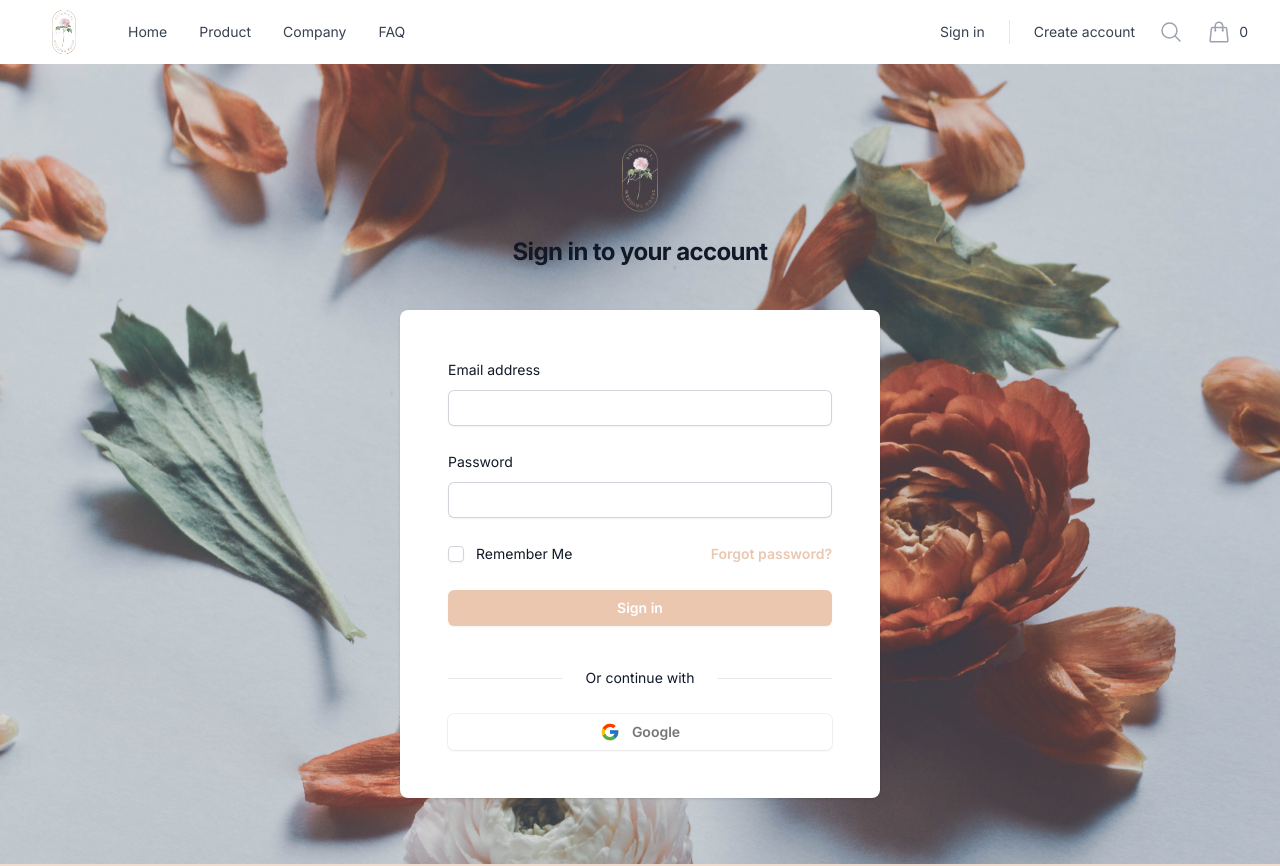
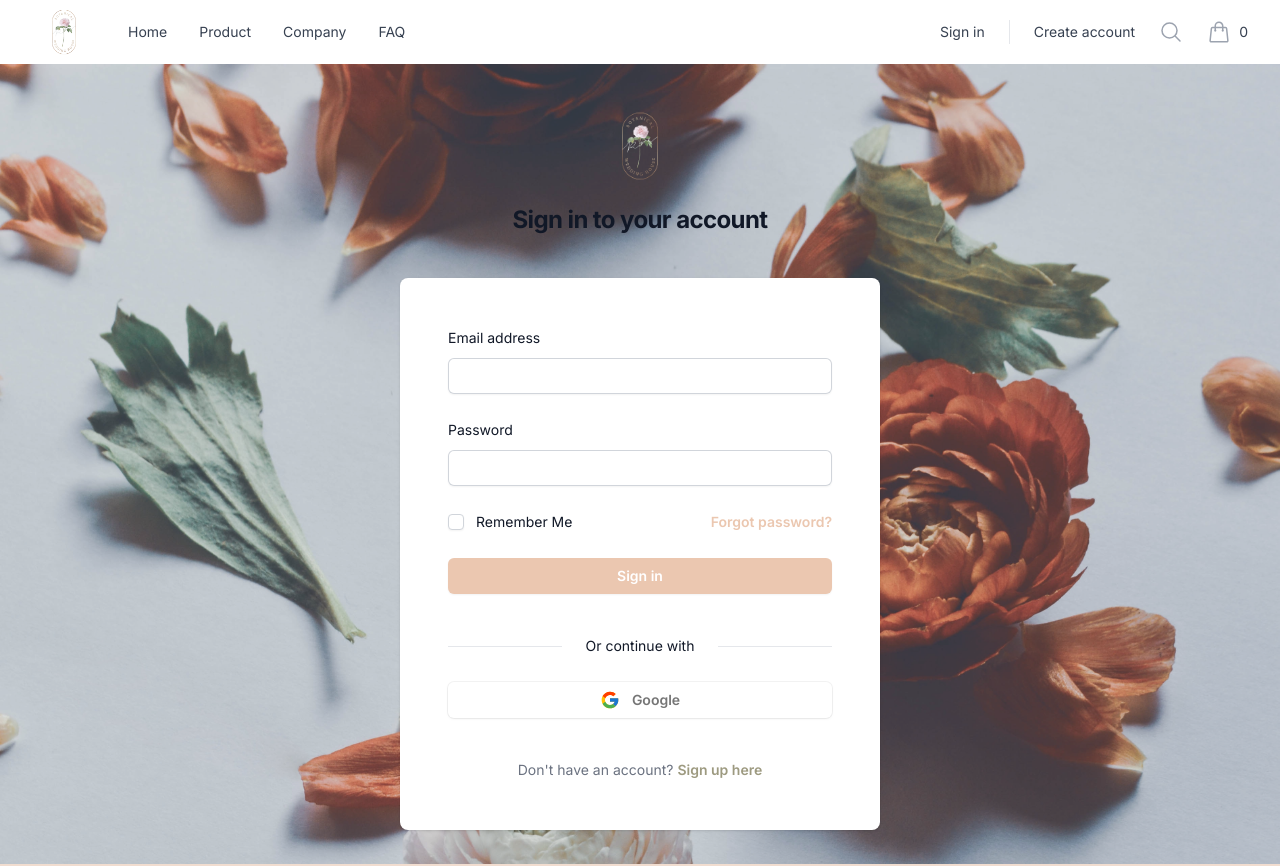
Before and after one commit to billychen0894/florist-ecommerce-app, a Next.js app: page /auth/signin in a window 1280 px wide. Shown: the top 866 px of the page. Built offline with nearby package versions, Linux system fonts and the light colour scheme; no server answers.

Commit message:
update: add signup link in signIn page form

```diff
--- a/app/auth/signin/page.tsx
+++ b/app/auth/signin/page.tsx
@@ -3,6 +3,7 @@ import { FcGoogle } from 'react-icons/fc';
 
 import OAuthProviderButton from '@components/Auth/OAuthProviderButton';
 import SignInForm from '@components/Auth/SignInForm';
+import Link from 'next/link';
 
 export default function SignIn() {
   return (
@@ -62,6 +63,15 @@ export default function SignIn() {
                   icon={<FcGoogle className="h-5 w-5" aria-hidden="true" />}
                 />
               </div>
+              <p className="mt-10 text-center text-sm text-gray-500">
+                Don&apos;t have an account?{' '}
+                <Link
+                  href="/auth/signup"
+                  className="font-semibold leading-6 text-secondary-500 hover:text-secondary-400"
+                >
+                  Sign up here
+                </Link>
+              </p>
             </div>
           </div>
         </div>
```
